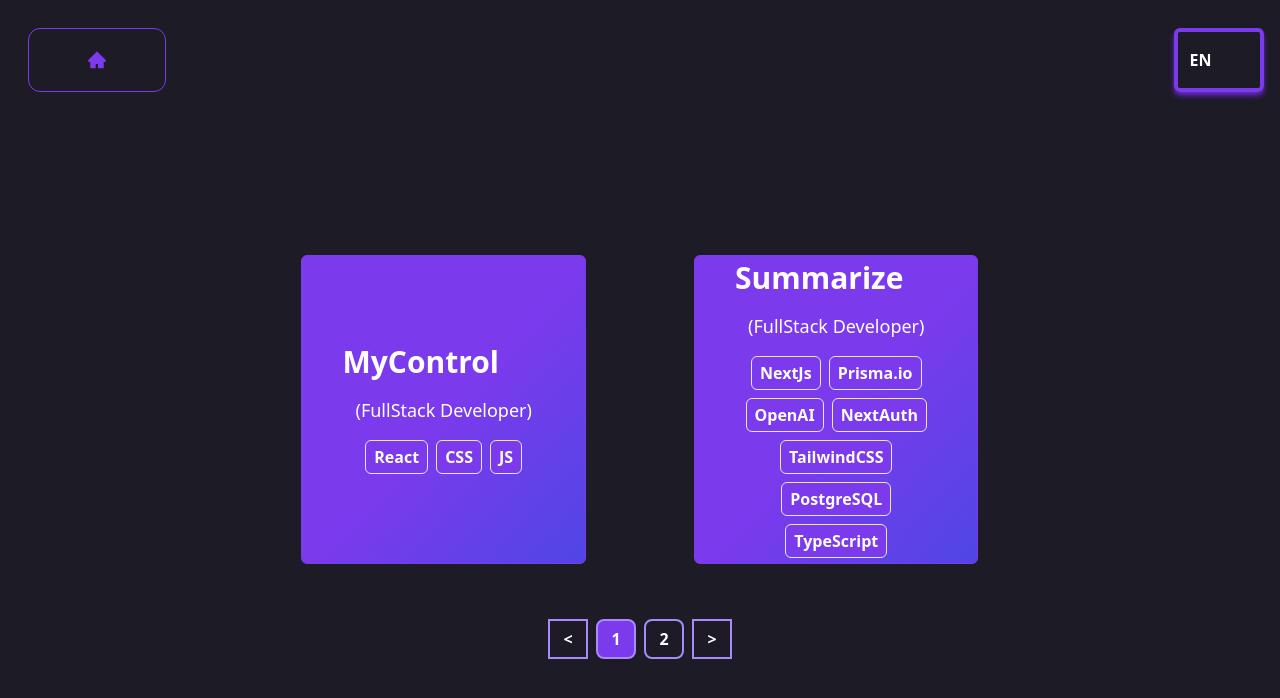
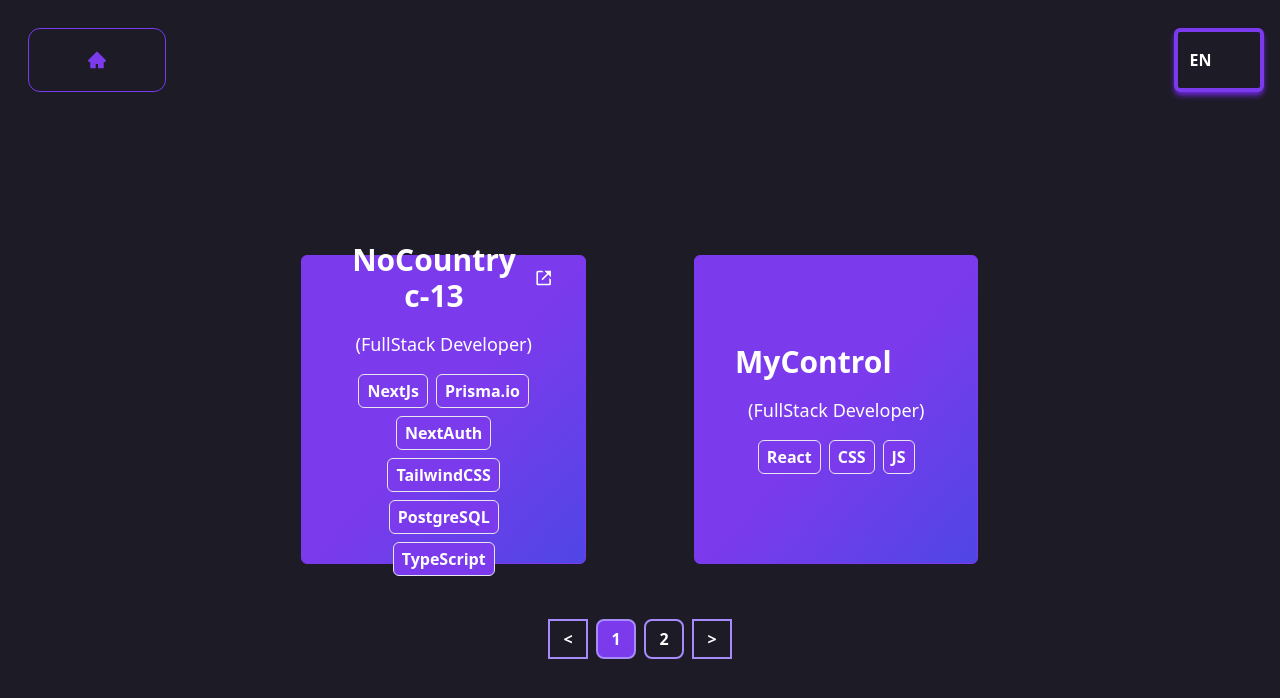
Before and after one commit to santiago-sonzini/portfolio, a Next.js app: page /projects in a window 1280 px wide. Shown: the top 698 px of the page. Built offline with nearby package versions, Linux system fonts and the light colour scheme.

Commit message:
projects

```diff
--- a/pages/contact.jsx
+++ b/pages/contact.jsx
@@ -16,6 +16,7 @@ export default function Contact  () {
 
 
   let {languages} = value.state
+
 
 
 
--- a/pages/projects.jsx
+++ b/pages/projects.jsx
@@ -4,7 +4,7 @@ import Navbar from '../components/Navbar';
 import PaginatedItems from '../components/Pagination';
 
 const Projects = () => {
-  const [projects, setProjects] = useState([{url:null, name: "MyControl", tech: ['React',  "CSS ", "JS"], position: 'FullStack Developer'},{url: null,name: "Summarize", tech: ['NextJs', "Prisma.io", "OpenAI", "NextAuth", "TailwindCSS", "PostgreSQL", "TypeScript"], position: 'FullStack Developer'},{url: null,name: "Delthy", tech: ['NextJs', "Prisma.io", "Express", "JWT", "TailwindCSS", "MySQL", "TypeScript"], position: 'Backend Developer'}])
+  const [projects, setProjects] = useState([{url:'https://c13-42-ft-node-react.vercel.app/', name: "NoCountry c-13", tech: ['NextJs', "Prisma.io", "NextAuth", "TailwindCSS", "PostgreSQL", "TypeScript"], position: 'FullStack Developer'},{url:null, name: "MyControl", tech: ['React',  "CSS ", "JS"], position: 'FullStack Developer'},{url: null,name: "Summarize", tech: ['NextJs', "Prisma.io", "OpenAI", "NextAuth", "TailwindCSS", "PostgreSQL", "TypeScript"], position: 'FullStack Developer'},{url: null,name: "Delthy", tech: ['NextJs', "Prisma.io", "Express", "JWT", "TailwindCSS", "MySQL", "TypeScript"], position: 'Backend Developer'}])
 
   return (
 
```
